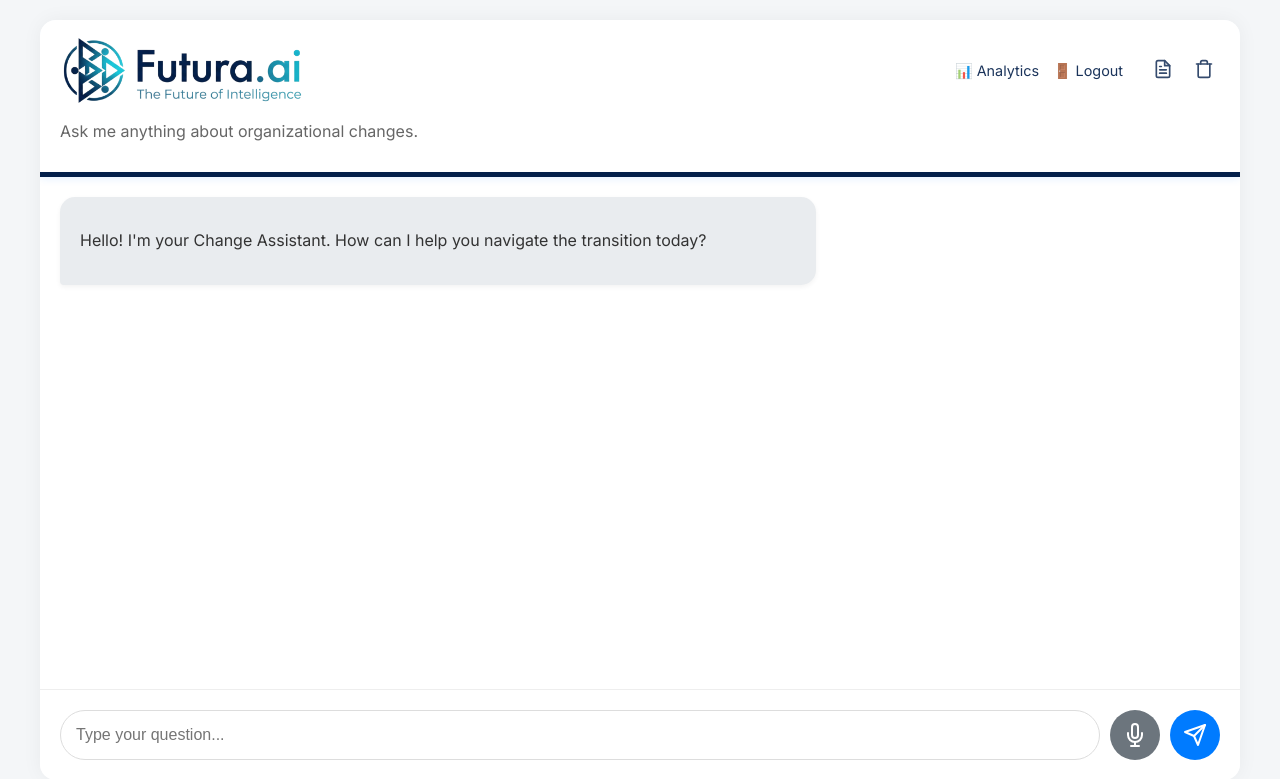
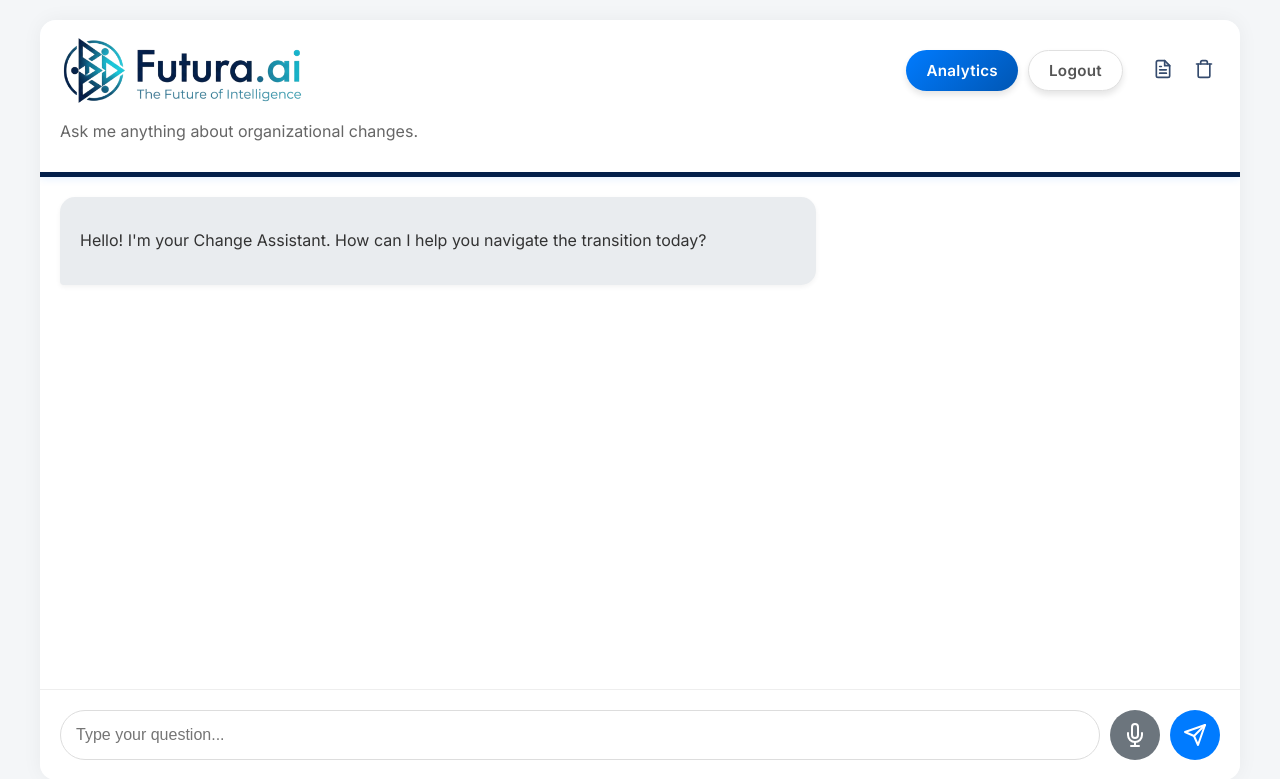
Before and after one commit to Sonu-Thomas-001/Change-Management-Bot, a Flask app: page / in a window 1280 px wide. Shown: the top 779 px of the page. Run offline with Flask 3, Linux system fonts and the light colour scheme; the visitor is signed in with stand-in values (Sample User, id 1); some libraries are stand-ins or nearby versions.

Commit message:
feat: implement initial chat UI with HTML structure and comprehensive CSS styling.

```diff
--- a/app/static/style.css
+++ b/app/static/style.css
@@ -68,11 +68,44 @@ body {
     gap: 15px;
 }
 
-.analytics-link {
-    color: #031f4a;
+.header-btn {
+    display: inline-flex;
+    align-items: center;
+    gap: 8px;
+    padding: 10px 20px;
+    border-radius: 30px;
     text-decoration: none;
-    font-size: 0.9rem;
-    opacity: 0.9;
+    font-size: 0.95rem;
+    font-weight: 600;
+    transition: all 0.3s cubic-bezier(0.25, 0.8, 0.25, 1);
+    border: none;
+    box-shadow: 0 4px 6px rgba(0, 0, 0, 0.1);
+    letter-spacing: 0.3px;
+}
+
+.header-btn.primary {
+    background: linear-gradient(135deg, #007bff 0%, #0056b3 100%);
+    color: white;
+}
+
+.header-btn.primary:hover {
+    transform: translateY(-2px);
+    box-shadow: 0 6px 12px rgba(0, 123, 255, 0.3);
+    background: linear-gradient(135deg, #0069d9 0%, #004494 100%);
+}
+
+.header-btn.secondary {
+    background: white;
+    color: #555;
+    border: 1px solid #e0e0e0;
+}
+
+.header-btn.secondary:hover {
+    background: #f8f9fa;
+    color: #333;
+    transform: translateY(-2px);
+    box-shadow: 0 6px 12px rgba(0, 0, 0, 0.1);
+    border-color: #d0d0d0;
 }
 
 #clear-btn {
@@ -427,8 +460,6 @@ body {
     }
 }
 
-/* Find the .header-actions CSS block (around line 52) and replace or add this selector: */
-
 /* Style for the new PDF Export button */
 #export-pdf-btn {
     background: none;
@@ -445,10 +476,6 @@ body {
     opacity: 1;
 }
 
-/* ... Rest of your .header-actions and other CSS remains the same ... */
-
-/* Add this at the end of static/style.css */
-
 canvas {
     max-width: 100% !important;
     height: auto !important;
--- a/app/templates/index.html
+++ b/app/templates/index.html
@@ -20,9 +20,9 @@
             <div class="header-content">
                 <img src="{{ url_for('static', filename='img/logo.png') }}" alt="Change Assistant" class="logo">
                 <div class="header-actions">
-                    <div style="margin-right: 15px;">
-                        <a href="/analytics" class="analytics-link">📊 Analytics</a>
-                        <a href="/logout" class="analytics-link" style="margin-left: 10px;">🚪 Logout</a>
+                    <div style="margin-right: 15px; display: flex; gap: 10px;">
+                        <a href="/analytics" class="header-btn primary">Analytics</a>
+                        <a href="/logout" class="header-btn secondary">Logout</a>
                     </div>
 
                     <button id="export-pdf-btn" title="Export to PDF">
```
